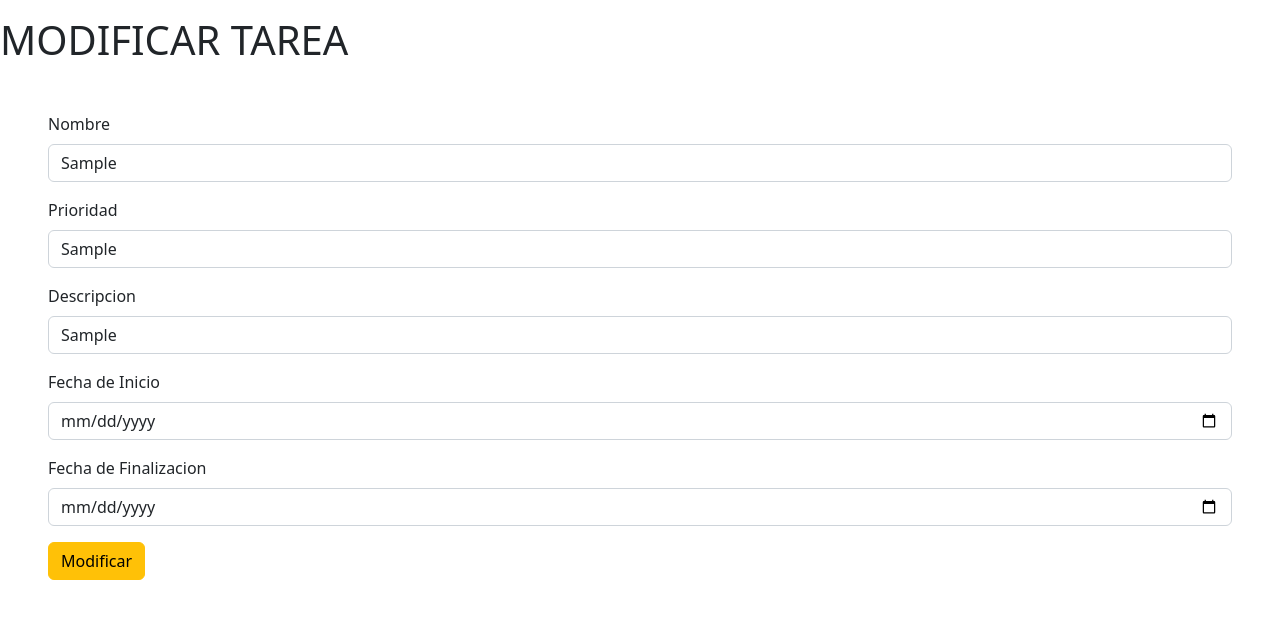
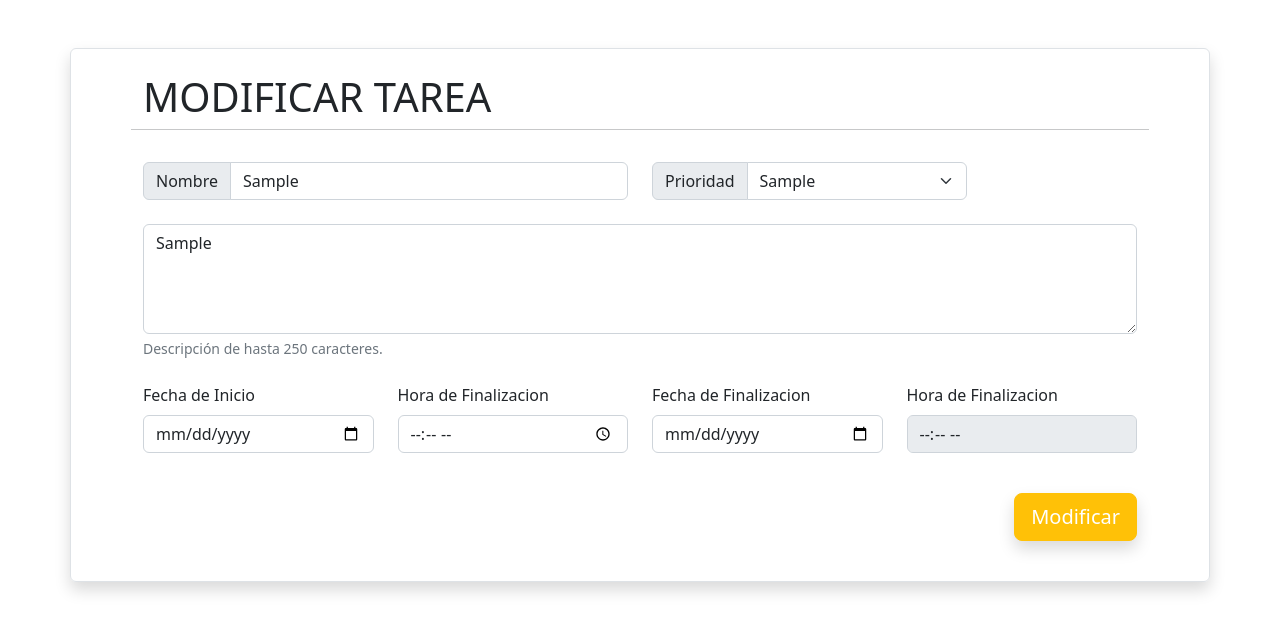
Before and after one commit to naorlando/proyecto-pyhton-grupo7, a Django app: template proyecto_python/ProyectoWebApp/templates/modificartarea.html in a window 1280 px wide. Shown: the part 72-704 px from the top of the page. Run offline with Django 4.2, Linux system fonts and the light colour scheme; the template is opened without the code that fills it: most values are stand-ins (such as "Sample title", 1, 10 or a date in 2020); some libraries are stand-ins or nearby versions.

Commit message:
modificaciones visuales al form modificar

```diff
--- a/proyecto_python/ProyectoWebApp/templates/menu.html
+++ b/proyecto_python/ProyectoWebApp/templates/menu.html
@@ -1,4 +1,4 @@
-<nav class="navbar navbar-expand-lg bg-light my-3 mx-5">
+<nav class="navbar navbar-expand-lg bg-light mt-3 mb-5 mx-5">
     <div class="container-fluid">
       <a class="navbar-brand" href="#">TAREAS</a>
       <button class="navbar-toggler" type="button" data-bs-toggle="collapse" data-bs-target="#navbarNavAltMarkup" aria-controls="navbarNavAltMarkup" aria-expanded="false" aria-label="Toggle navigation">
--- a/proyecto_python/ProyectoWebApp/templates/modificartarea.html
+++ b/proyecto_python/ProyectoWebApp/templates/modificartarea.html
@@ -1,35 +1,60 @@
 {%extends 'base.html'%}
 
-{% block title %} Home {% endblock %}
+{% block title %} Modificar Tarea {% endblock %}
 
 
 {% block content %}
 
+<div class="container my-4 border rounded shadow">
+  <div class="row mx-5 mt-4">
+    <div class="col-md-8">
       <h1>MODIFICAR TAREA</h1>
-
-<form class="m-5" action="" method="POST">
+    </div>
+    <hr>
+  </div>
+    <form class="row mx-5 my-3" action="" method="POST">
       {% csrf_token %}
-    <div class="mb-3">
-      <label for="" class="form-label">Nombre</label>
+        <div class="col-md-6">
+          <div class="input-group">
+            <span class="input-group-text">Nombre</span>
             <input type="text" class="form-control" name="nombre" value="{{ tarea.1 }}" required>
           </div>
-    <div class="mb-3">
-      <label for="" class="form-label">Prioridad</label>
-      <input type="text" class="form-control" name="prioridad" value="{{ tarea.2 }}" required>
         </div>
-    <div class="mb-3">
-      <label for="" class="form-label">Descripcion</label>
-      <input type="text" class="form-control" name="descripcion" value="{{ tarea.3 }}" required>
+        <div class="col-md-4">
+          <div class="input-group">
+            <span class="input-group-text">Prioridad</span>
+            <select class="form-select" name="prioridad">
+              <option selected>{{ tarea.2 }}</option>
+              <option>Alta</option>
+              <option>Media</option>
+              <option>Baja</option>
+            </select>
           </div>
-    <div class="mb-3">
+        </div>
+        <div class="col-md-12 my-4">
+          <textarea type="text" class="form-control" name="descripcion" rows="4" maxlength="250" required>{{ tarea.3 }}</textarea>
+          <div id="emailHelp" class="form-text">Descripción de hasta 250 caracteres.</div>
+        </div>
+        <div class="col-md-3 mb-3">
           <label for="" class="form-label">Fecha de Inicio</label>
           <input type="date" class="form-control" name="fecha_inicio" value="{{ producto.4 }}" required>
         </div>
-    <div class="mb-3">
+        <div class="col-md-3 mb-3">
+          <label for="" class="form-label">Hora de Finalizacion</label>
+          <input type="time" class="form-control" name="fecha_fin" value="{{ producto.4 }}" required>
+        </div>
+        <div class="col-md-3 mb-3">
           <label for="" class="form-label">Fecha de Finalizacion</label>
           <input type="date" class="form-control" name="fecha_fin" value="{{ producto.5 }}" required>
         </div>
-    <button type="submit" class="btn btn-warning">Modificar</button>
+        <div class="col-md-3 mb-3">
+          <label for="" class="form-label">Hora de Finalizacion</label>
+          <input type="time" class="form-control" name="fecha_fin" value="{{ producto.5 }}" disabled>
+        </div>
+        <div class="d-grid d-md-flex justify-content-md-end my-4">
+          <button type="submit" class="btn btn-warning btn-lg text-white shadow">Modificar</button>
+        </div>
   </form>
+</div>
 
 {% endblock %}
```
Lines whose indentation alone changed are shown as unchanged.
